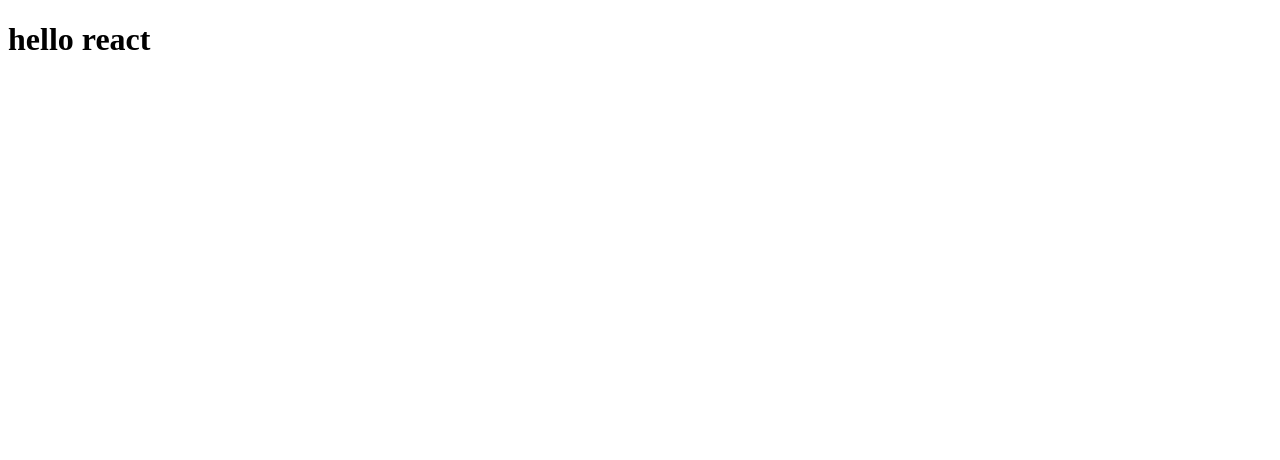
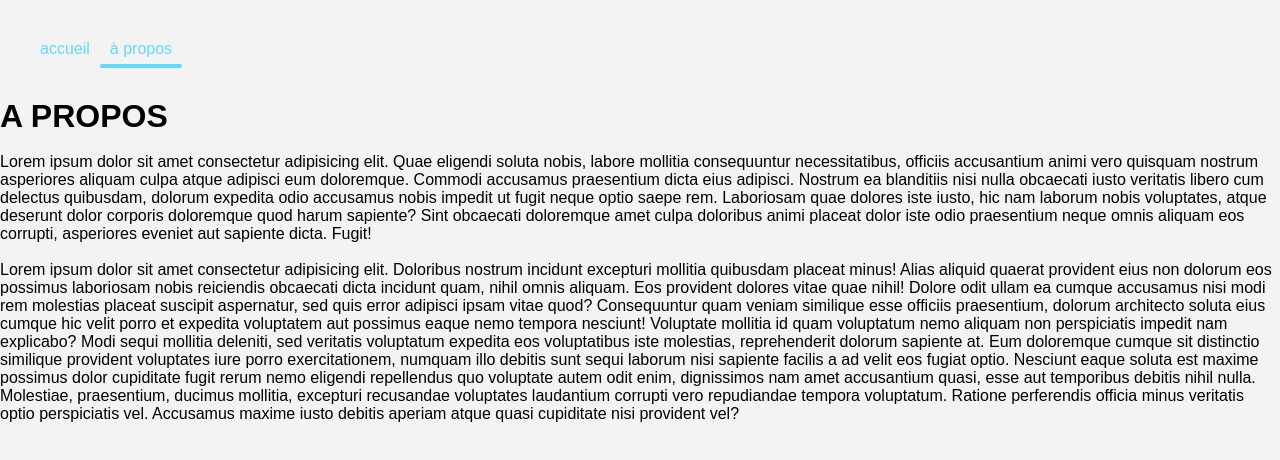
Before and after one commit to Web-Luxury-Design/appCountry, a React (Create React App) app in the folder cours-react-1/: page /about in a window 1280 px wide. Shown: the top 460 px of the page. Built offline with nearby package versions, Linux system fonts and the light colour scheme.

Commit message:
appCountry

```diff
--- a/cours-react-1/src/App.js
+++ b/cours-react-1/src/App.js
@@ -1,10 +1,18 @@
 import React from "react";
+import { BrowserRouter, Routes, Route } from "react-router-dom";
+import Home from "./pages/Home";
+import About from "./pages/About";
 
 const App = () => {
   return (
-    <div>
-      <h1>hello react</h1>
-    </div>
+    <BrowserRouter>
+      <Routes>
+        <Route path="/" element={<Home />} />
+        <Route path="/about" element={<About />} />
+        {/* path="*" fonctionne si l'url ne correspond à rien */}
+        <Route path="*" element={<Home />} />
+      </Routes>
+    </BrowserRouter>
   );
 };
 
--- /dev/null
+++ b/cours-react-1/src/components/Navigation.js
@@ -0,0 +1,22 @@
+import React from "react";
+import { NavLink } from "react-router-dom";
+
+const Navigation = () => {
+  return (
+    <div className="navigation">
+      <ul>
+        <NavLink to="/" className={(nav) => (nav.isActive ? "nav-active" : "")}>
+          <li>accueil</li>
+        </NavLink>
+        <NavLink
+          to="/about"
+          className={(nav) => (nav.isActive ? "nav-active" : "")}
+        >
+          <li>à propos</li>
+        </NavLink>
+      </ul>
+    </div>
+  );
+};
+
+export default Navigation;
--- /dev/null
+++ b/cours-react-1/src/pages/About.js
@@ -0,0 +1,53 @@
+import React from "react";
+import Navigation from "../components/Navigation";
+
+const About = () => {
+  return (
+    <div>
+      <Navigation />
+      <h1>A PROPOS</h1>
+      <br />
+      <p>
+        Lorem ipsum dolor sit amet consectetur adipisicing elit. Quae eligendi
+        soluta nobis, labore mollitia consequuntur necessitatibus, officiis
+        accusantium animi vero quisquam nostrum asperiores aliquam culpa atque
+        adipisci eum doloremque. Commodi accusamus praesentium dicta eius
+        adipisci. Nostrum ea blanditiis nisi nulla obcaecati iusto veritatis
+        libero cum delectus quibusdam, dolorum expedita odio accusamus nobis
+        impedit ut fugit neque optio saepe rem. Laboriosam quae dolores iste
+        iusto, hic nam laborum nobis voluptates, atque deserunt dolor corporis
+        doloremque quod harum sapiente? Sint obcaecati doloremque amet culpa
+        doloribus animi placeat dolor iste odio praesentium neque omnis aliquam
+        eos corrupti, asperiores eveniet aut sapiente dicta. Fugit!
+      </p>
+      <br />
+      <p>
+        Lorem ipsum dolor sit amet consectetur adipisicing elit. Doloribus
+        nostrum incidunt excepturi mollitia quibusdam placeat minus! Alias
+        aliquid quaerat provident eius non dolorum eos possimus laboriosam nobis
+        reiciendis obcaecati dicta incidunt quam, nihil omnis aliquam. Eos
+        provident dolores vitae quae nihil! Dolore odit ullam ea cumque
+        accusamus nisi modi rem molestias placeat suscipit aspernatur, sed quis
+        error adipisci ipsam vitae quod? Consequuntur quam veniam similique esse
+        officiis praesentium, dolorum architecto soluta eius cumque hic velit
+        porro et expedita voluptatem aut possimus eaque nemo tempora nesciunt!
+        Voluptate mollitia id quam voluptatum nemo aliquam non perspiciatis
+        impedit nam explicabo? Modi sequi mollitia deleniti, sed veritatis
+        voluptatum expedita eos voluptatibus iste molestias, reprehenderit
+        dolorum sapiente at. Eum doloremque cumque sit distinctio similique
+        provident voluptates iure porro exercitationem, numquam illo debitis
+        sunt sequi laborum nisi sapiente facilis a ad velit eos fugiat optio.
+        Nesciunt eaque soluta est maxime possimus dolor cupiditate fugit rerum
+        nemo eligendi repellendus quo voluptate autem odit enim, dignissimos nam
+        amet accusantium quasi, esse aut temporibus debitis nihil nulla.
+        Molestiae, praesentium, ducimus mollitia, excepturi recusandae
+        voluptates laudantium corrupti vero repudiandae tempora voluptatum.
+        Ratione perferendis officia minus veritatis optio perspiciatis vel.
+        Accusamus maxime iusto debitis aperiam atque quasi cupiditate nisi
+        provident vel?
+      </p>
+    </div>
+  );
+};
+
+export default About;
--- /dev/null
+++ b/cours-react-1/src/pages/Home.js
@@ -0,0 +1,13 @@
+import React from "react";
+import Navigation from "../components/Navigation";
+
+const Home = () => {
+  return (
+    <div>
+      <Navigation />
+      <h1>ACCUEIL</h1>
+    </div>
+  );
+};
+
+export default Home;
--- a/cours-react-1/styles/_settings.scss
+++ b/cours-react-1/src/styles/_settings.scss
@@ -1,9 +1,9 @@
 @font-face {
   font-family: "font-1";
-  src: url(../assets/fonts/JosefinSans-Medium.ttf);
+  src: url(../assets/font/JosefinSans-Medium.ttf);
 }
 
-$font-1: "font-1", sans-serif;
+$font-1: sans-serif;
 
 $color-1: #61dafb;
 $color-2: salmon;
```
Also changed, not shown: cours-react-1/src/index.js (+5 -4 lines), cours-react-1/src/assets/font/JosefinSans-Medium.ttf (added), cours-react-1/src/assets/img/main.jpg (renamed from cours-react-1/assets/img/main.jpg), cours-react-1/src/styles/components/_card.scss (renamed from cours-react-1/styles/components/_card.scss), cours-react-1/src/styles/components/_countries.scss (renamed from cours-react-1/styles/components/_countries.scss), cours-react-1/src/styles/components/_logo.scss (renamed from cours-react-1/styles/components/_logo.scss), cours-react-1/src/styles/components/_navigation.scss (renamed from cours-react-1/styles/components/_navigation.scss), cours-react-1/src/styles/index.scss (renamed from cours-react-1/styles/index.scss).
